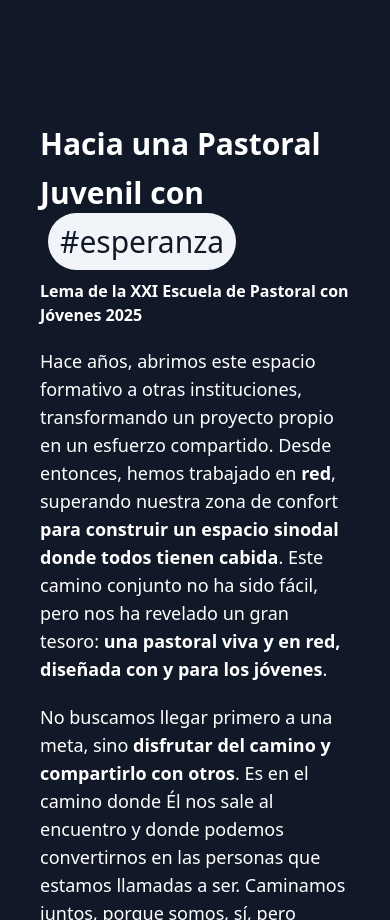
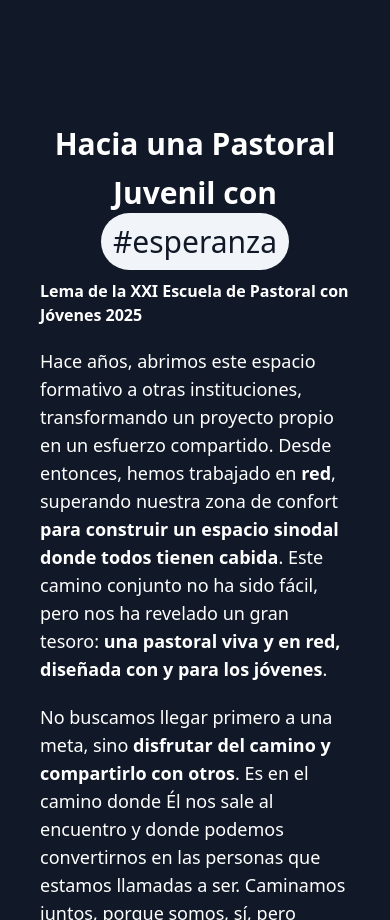
Before and after one commit to adrianpisabarrogarcia/escuela-de-pastoral-con-jovenes, an Astro site: page / in a window 390 px wide. Shown: the part 1380-2300 px from the top of the page. Built offline with nearby package versions, Linux system fonts and the light colour scheme; Astro itself is replaced by a stand-in of ours.

Commit message:
Put the title center on small devices

```diff
--- a/src/components/AboutThisYear.astro
+++ b/src/components/AboutThisYear.astro
@@ -1,7 +1,7 @@
 <section class="pt-20 pb-20 bg-gray-900 text-center mx-center" id="epcj">
   <div class="flex flex-col md:flex-row justify-between items-center mx-center">
     <div class="text-start md:w-2/3 m-10">
-      <h4 class="text-3xl font-black leading-relaxed">
+      <h4 class="text-3xl font-black leading-relaxed text-center md:text-start">
         Hacia una Pastoral Juvenil con <span
           class="font-thin rounded-full bg-slate-100 text-gray-900 p-2 pe-3 ps-3 m-2"
           >#esperanza</span
```
